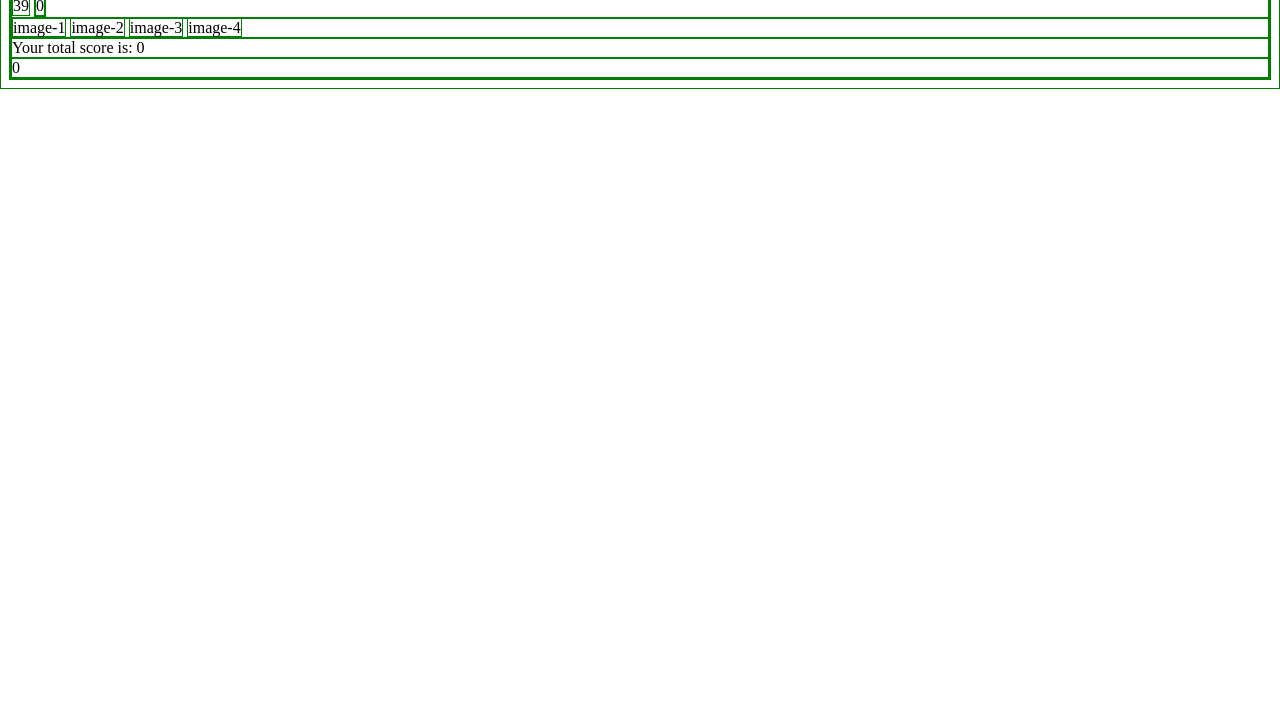
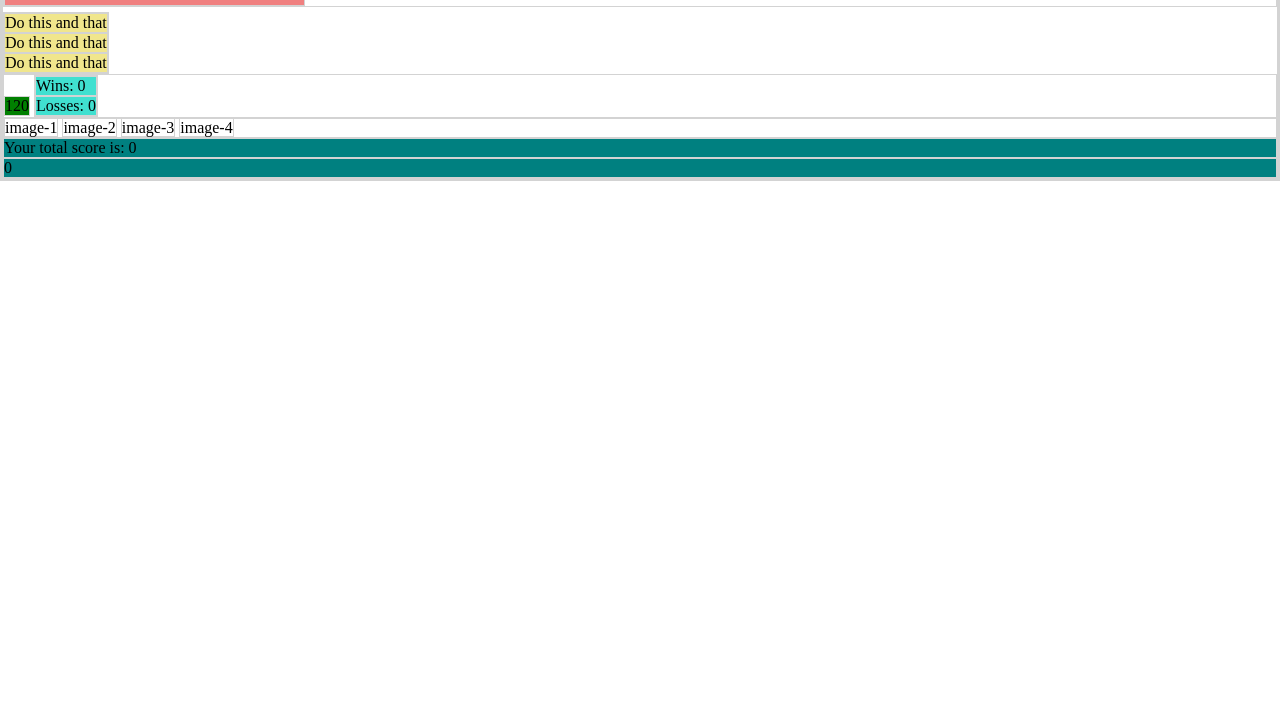
Before and after one commit to tmolla/Crystals-Collector, a plain HTML site: page index.html in a window 1280 px wide. Shown: the part 77-800 px from the top of the page. Drawn offline with nearby package versions, Linux system fonts and the light colour scheme.

Commit message:
Incremental update

```diff
--- a/assets/css/style.css
+++ b/assets/css/style.css
@@ -1,10 +1,43 @@
 
 *
 {
-    border: 1px solid green;
+    border: 1px solid lightgray;
+    margin: 0px;
+    padding:0px
 }
 #number,
+#score,
+.instruction,
+h1
+{
+    display:inline-block;
+
+}
+#number
+{
+    background-color: green;
+}
 #score
 {
-    display:inline-block;
+    background-color: turquoise;
 }
+
+#total-score,
+#your-score
+{
+    background-color: teal;
+}
+.instruction
+{
+    background-color: khaki;
+
+}
+.title
+{
+    margin-bottom:5px;
+}
+h1
+{
+    background-color: lightcoral;
+    padding:20px;
+}
--- a/assets/javascript/game.js
+++ b/assets/javascript/game.js
@@ -0,0 +1,67 @@
+var game = {
+    targetScore: 0,
+    totalScore: 0,
+    wins: 0,
+    losses: 0,
+    crystal: [4,5,6,7],
+    updateWin: function(score){
+        $("#win").text("Wins: " + score.toString())
+    },
+    updateLosses: function(score){
+        $("#losess").text("Losses: "+ score.toString())
+    },
+    updateScore: function(index){
+        console.log("index " + index.toString());
+        console.log("value of crystal " + this.crystal[index]);
+        this.totalScore += this.crystal[index];
+        $("#your-score").text( this.totalScore.toString());
+        if(this.totalScore > this.targetScore){
+            alert(">");
+            this.updateLosses;
+            this.initializeGame()
+        }
+        if(this.totalScore == this.targetScore){
+            alert("=");
+            this.updateWin;
+            this.initializeGame()
+        };
+    },
+
+    initializeGame: function() {
+        for (var i=0; i<this.crystal.length; i++){
+            this.crystal[i] = Math.floor(Math.random() * 12) + 1;
+        }
+        this.targetScore = Math.floor(Math.random() * 120) + 19;
+        $("#number").text(this.targetScore.toString());
+        this.updateWin(0);
+        this.updateLosses(0);
+    },
+}
+
+$(document).ready(function(){
+    game.initializeGame();
+});
+
+$("#crystal-1").on("click", function(){
+    //var randomNum = Math.floor(Math.random() * 12) + 1;
+    game.updateScore(0);
+    //alert("#crystal-1 value is: " + randomNum.toString());
+});
+
+$("#crystal-2").on("click", function(){
+    //var randomNum = Math.floor(Math.random() * 12) + 1;
+    game.updateScore(1);
+    //alert("#crystal-2 value is: " + randomNum.toString());
+});
+
+$("#crystal-3").on("click", function(){
+    //var randomNum = Math.floor(Math.random() * 12) + 1;
+    game.updateScore(2);
+    //alert("#crystal-3 value is: " + randomNum.toString());
+});
+
+$("#crystal-4").on("click", function(){
+    //var randomNum = Math.floor(Math.random() * 12) + 1;
+    game.updateScore(3);
+    //alert("#crysta-4 value is: " + randomNum.toString());
+});
--- a/index.html
+++ b/index.html
@@ -8,18 +8,25 @@
     <link rel="stylesheet" type="stylesheet/css" href="assets/css/style.css"/>
     <!-- bootstrap link  -->
     <!-- jquery link -->
+    <script src="https://cdnjs.cloudflare.com/ajax/libs/jquery/3.2.1/jquery.min.js"></script>
     <link rel="stylesheet" type="text/css" href="assets/css/style.css">
     <!--link rel="stylesheet" type="text/css" href="assets/style.css">-->
 </head>
 <body>
     <div class="Container">
-        <div class="title">Crystals Collector!</div>
-        <div class="instruction">Do this and that</div>
+        <div class="title">
+            <h1>Crystals Collector!</h1>
+        </div>
+        <div class="instruction">
+            <p>Do this and that</p>
+            <p>Do this and that</p>
+            <p>Do this and that</p>
+            </div>
         <div class="gameInfo">
             <div id="number">39</div>
             <div id="score">
-                <div id="win">0</div>
-                <div id="losses">0</div>
+                <div id="win">Wins: 0</div>
+                <div id="losses">Losses: 0</div>
             </div>
         </div>
         <div id="crystals">
@@ -28,8 +35,9 @@
             <span id="crystal-3">image-3</span>
             <span id="crystal-4">image-4</span>
         </div>
-        <div id="toal-score">Your total score is: 0</div>
+        <div id="total-score">Your total score is: 0</div>
         <div id="your-score">0</div>
     </div>
+    <script src="assets/javascript/game.js"></script>
 </body>
 </html>
```
